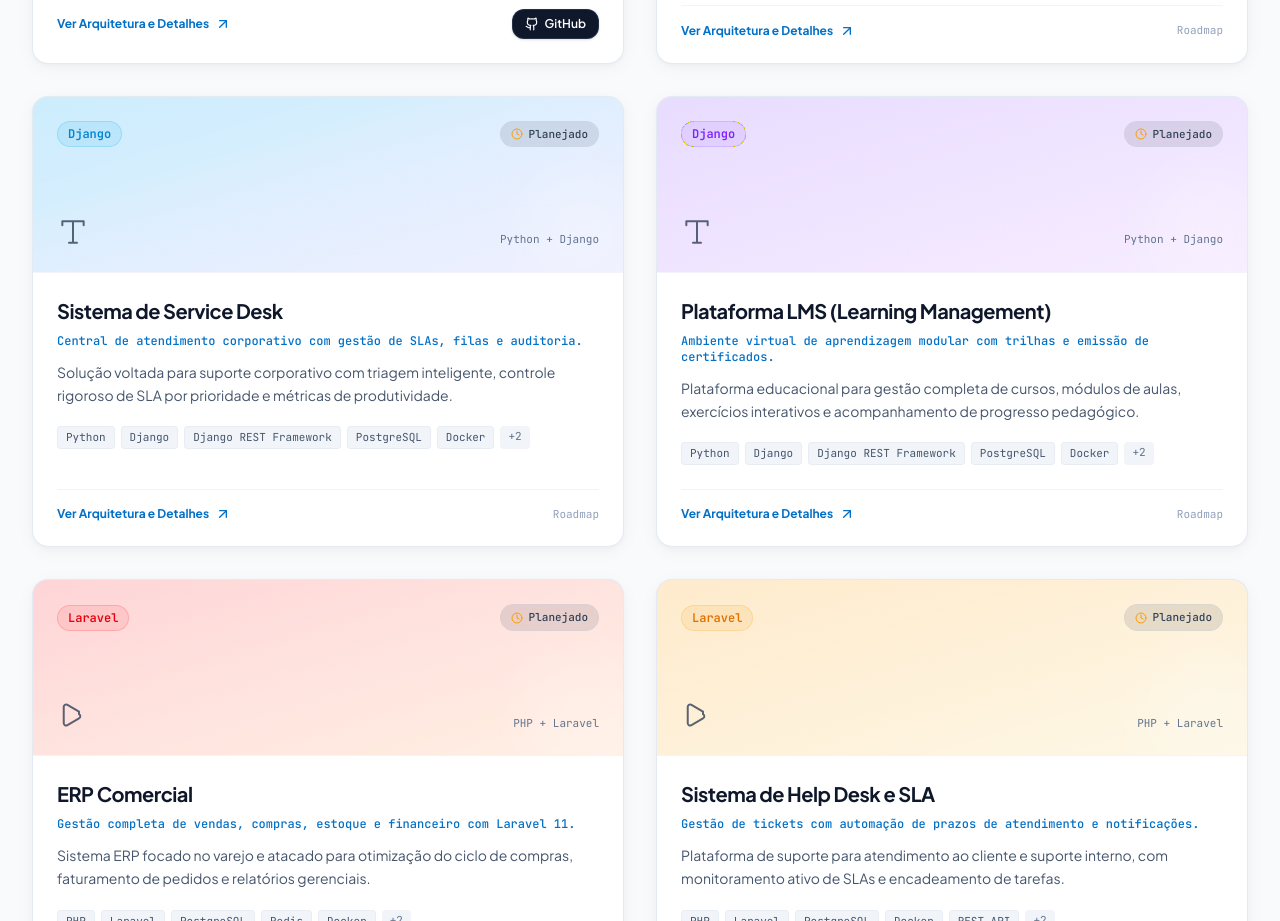
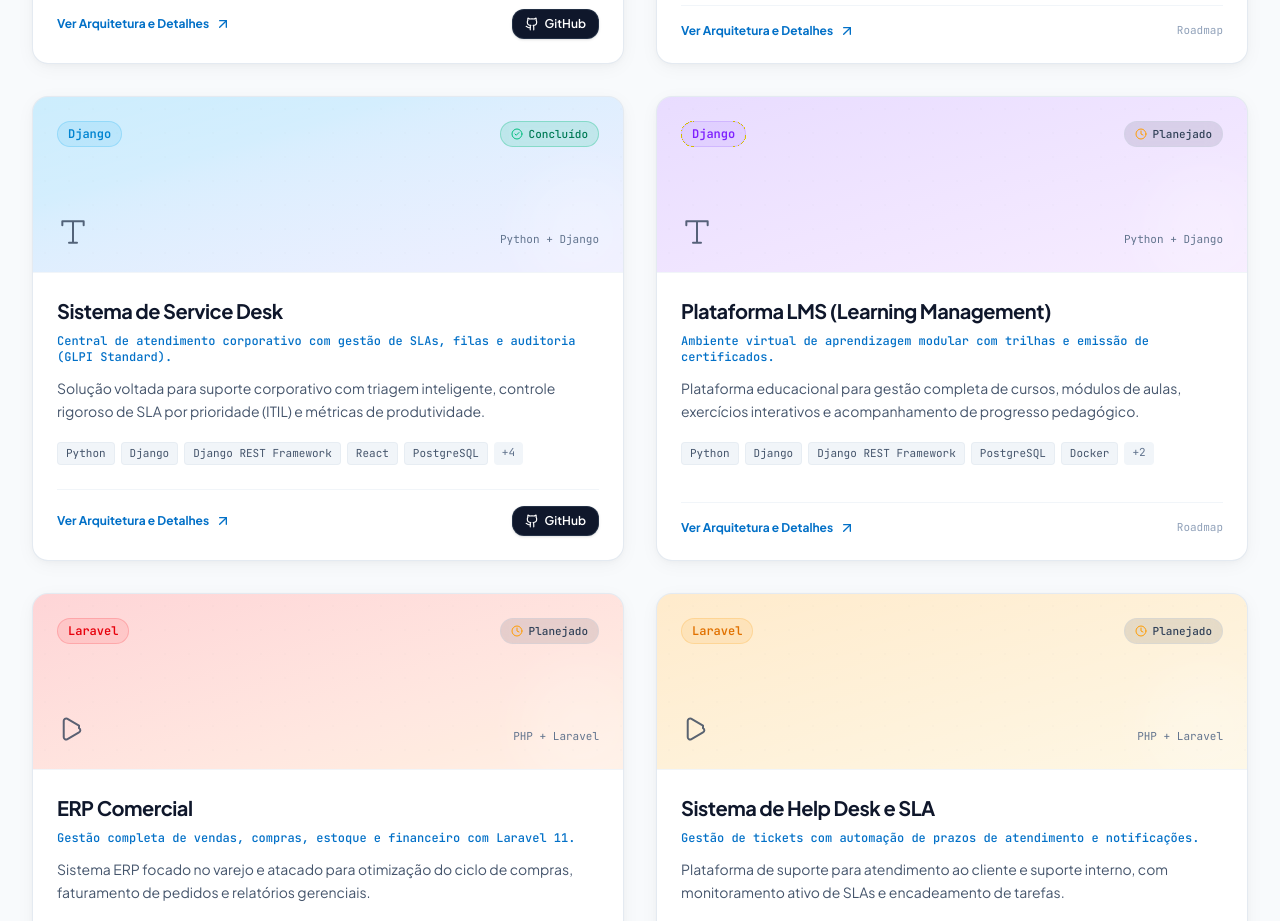
Before and after one commit to isaiasvas/isaiasvas.github.io, a React (Vite) app: page / in a window 1280 px wide. Shown: the part 6840-7761 px from the top of the page. Built offline with nearby package versions, Linux system fonts and the light colour scheme.

Commit message:
feat: add professional resume PDF and implement projects data module with portfolio listings

```diff
--- a/src/data/projects.js
+++ b/src/data/projects.js
@@ -57,13 +57,13 @@ export const projectsData = [
     id: "django-service-desk",
     title: "Sistema de Service Desk",
     category: "Django",
-    status: "Planejado",
-    tagline: "Central de atendimento corporativo com gestão de SLAs, filas e auditoria.",
-    shortDescription: "Solução voltada para suporte corporativo com triagem inteligente, controle rigoroso de SLA por prioridade e métricas de produtividade.",
+    status: "Concluído",
+    tagline: "Central de atendimento corporativo com gestão de SLAs, filas e auditoria (GLPI Standard).",
+    shortDescription: "Solução voltada para suporte corporativo com triagem inteligente, controle rigoroso de SLA por prioridade (ITIL) e métricas de produtividade.",
     problem: "Falta de visibilidade no tempo de resolução de chamados de TI e suporte interno, gerando estouros de SLA e insatisfação dos usuários.",
     objective: "Construir uma ferramenta de gerenciamento de incidentes e requisições ágil, com acompanhamento de prazos, triagem por equipes e histórico auditável.",
-    architecture: "Clean Architecture com Django, sistema de fila para notificações, banco de dados relacional PostgreSQL e armazenamento seguro de anexos.",
-    technologies: ["Python", "Django", "Django REST Framework", "PostgreSQL", "Docker", "Postman", "Bootstrap"],
+    architecture: "Clean Architecture com Django REST Framework, autenticação JWT, Celery/Redis para rotinas assíncronas, banco de dados relacional PostgreSQL e frontend moderno React + Vite.",
+    technologies: ["Python", "Django", "Django REST Framework", "React", "PostgreSQL", "Redis", "Celery", "Docker", "Tailwind CSS"],
     features: [
       "Abertura de chamados com categorização inteligente",
       "Definição de matriz de prioridades e contadores de SLA",
@@ -72,7 +72,7 @@ export const projectsData = [
       "Painel administrativo com KPIs de tempo médio de atendimento (TMA)",
       "Notificações automáticas por e-mail sobre alterações de status"
     ],
-    github: null,
+    github: "https://github.com/isaiasvas/Sistema-de-Service-Desk",
     demo: null,
     colorAccent: "from-sky-500/20 to-indigo-500/10",
     borderAccent: "group-hover:border-sky-500/40",
```
Also changed, not shown: 1 other file (tests, documents, lock files or other folders).
